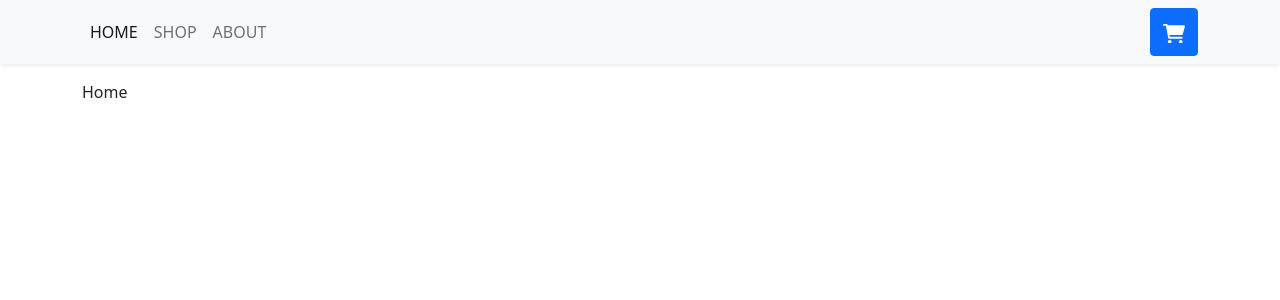
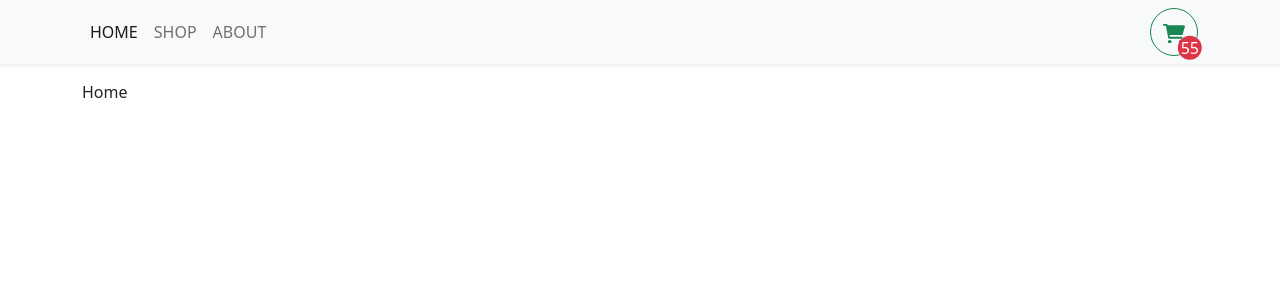
Before and after one commit to Mrkouhadi/shoppingcart, a React (Vite) app: page / in a window 1280 px wide. Shown: the top 300 px of the page. Built offline with nearby package versions, Linux system fonts and the light colour scheme.

Commit message:
added styles and number of items inside the cat

```diff
--- a/src/components/Navbar.tsx
+++ b/src/components/Navbar.tsx
@@ -10,7 +10,9 @@ const Navbar = () => {
                 <Nav.Link to={'/shop'} as={NavLink} >SHOP</Nav.Link>
                 <Nav.Link to={'/about'} as={NavLink}>ABOUT</Nav.Link>
             </Nav>
-            <Button style={{width:'3rem', height:'3rem'}}>
+            <Button style={{width:'3rem', height:'3rem', position:'relative'}} variant="outline-success"
+                    className='rounded-circle'
+            >
                 <svg
                 xmlns="http://www.w3.org/2000/svg"
                 viewBox="0 0 576 512"
@@ -18,6 +20,12 @@ const Navbar = () => {
                 >
                 <path d="M96 0C107.5 0 117.4 8.19 119.6 19.51L121.1 32H541.8C562.1 32 578.3 52.25 572.6 72.66L518.6 264.7C514.7 278.5 502.1 288 487.8 288H170.7L179.9 336H488C501.3 336 512 346.7 512 360C512 373.3 501.3 384 488 384H159.1C148.5 384 138.6 375.8 136.4 364.5L76.14 48H24C10.75 48 0 37.25 0 24C0 10.75 10.75 0 24 0H96zM128 464C128 437.5 149.5 416 176 416C202.5 416 224 437.5 224 464C224 490.5 202.5 512 176 512C149.5 512 128 490.5 128 464zM512 464C512 490.5 490.5 512 464 512C437.5 512 416 490.5 416 464C416 437.5 437.5 416 464 416C490.5 416 512 437.5 512 464z" />
                 </svg>
+                <span className='rounded-circle bg-danger d-flex justify-content-center align-items-center'
+                      style={{color:"white", height:'1.5rem', width:'1.5rem',
+                              position:'absolute', bottom:'0', right:'0', transform:'translate(20%, 20%)'
+                            }}
+                >
+                55</span>
             </Button>
         </Container>
     </Navbs>
```
